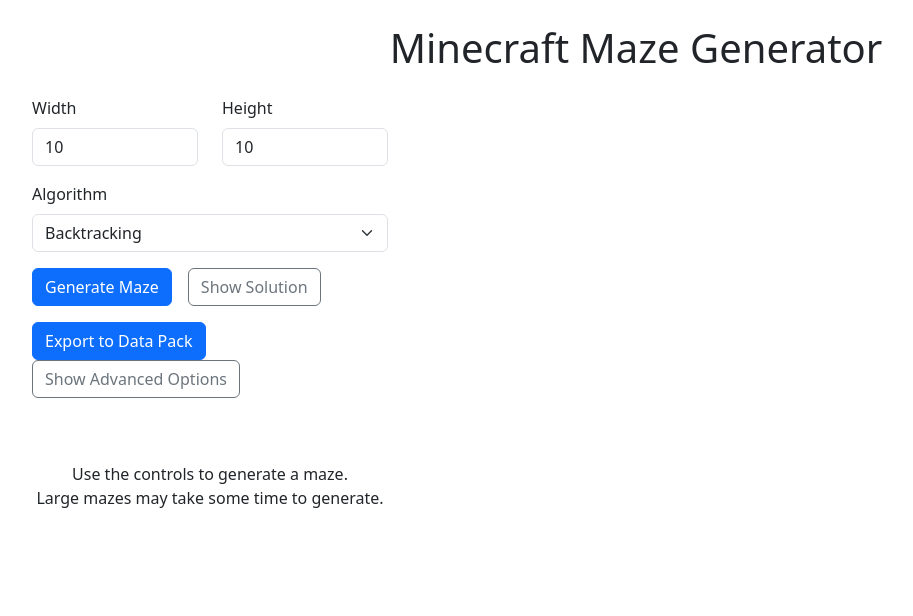
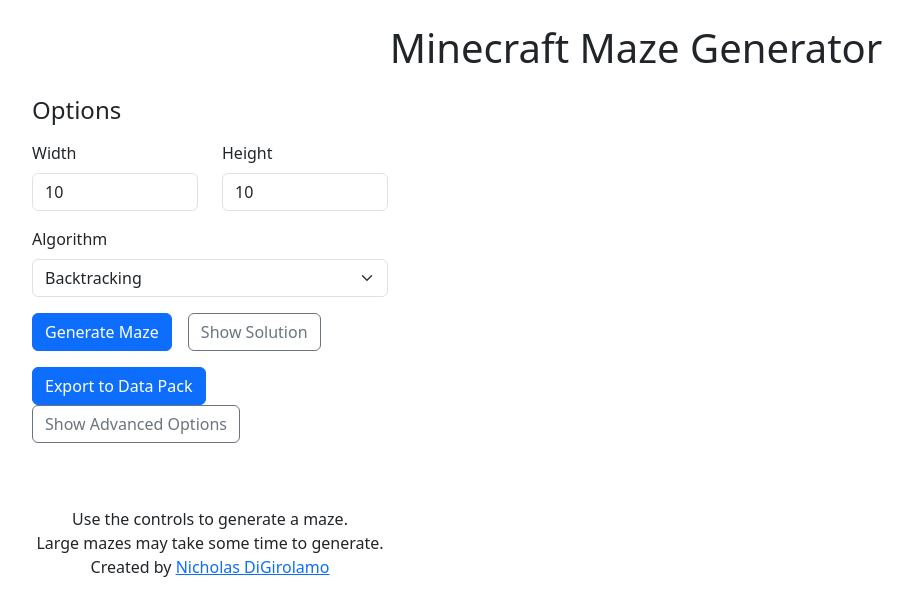
Before and after one commit to nsdigirolamo/maze-gen, a React (Vite) app: page / in a window 1280 px wide. Shown: the top 616 px of the page, without its empty margins (4-917 px from the left). Built offline with nearby package versions, Linux system fonts and the light colour scheme.

Commit message:
Bug fixes

```diff
--- a/src/components/MazeForm.tsx
+++ b/src/components/MazeForm.tsx
@@ -20,6 +20,8 @@
 
   return (
     <Form onSubmit={handleSubmit}>
+      <h4 className="mb-3">Options</h4>
+
       <Row className="mb-3">
         <Form.Group className="col">
           <Form.Label>Width</Form.Label>
@@ -30,6 +32,7 @@
           <Field className="form-control" name="height" type="number" min={1} />
         </Form.Group>
       </Row>
+
       <Row className="mb-3">
         <Form.Group className="col">
           <Form.Label>Algorithm</Form.Label>
@@ -40,6 +43,7 @@
           </Field>
         </Form.Group>
       </Row>
+
       <Row className="mb-3">
         <div>
           <Button variant="primary" type="submit" className="me-3">
@@ -57,6 +61,7 @@
           </ToggleButton>
         </div>
       </Row>
+
       <Row className="mb-3">
         <div>
           <Button
@@ -80,19 +85,30 @@
           </ToggleButton>
         </div>
       </Row>
+
       <Row>
         <div className="text-center my-5">
           Use the controls to generate a maze.
           <br />
           Large mazes may take some time to generate.
+          <br />
+          Created by{" "}
+          <a href="https://www.nsdigirolamo.com">Nicholas DiGirolamo</a>
         </div>
       </Row>
+
       <Row hidden={hideAdvancedOptions}>
         <h4 className="mb-3">Advanced Options</h4>
+
         <Row className="mb-3">
           <Form.Group className="col">
             <Form.Label>Corridor Width</Form.Label>
-            <Field className="form-select" name="corridorWidth" as="select">
+            <Field
+              className="form-select"
+              name="corridorWidth"
+              as="select"
+              type="number"
+            >
               {sizeOptions.map((element, index) => (
                 <option value={element} key={index} label={"" + element} />
               ))}
@@ -100,13 +116,19 @@
           </Form.Group>
           <Form.Group className="col">
             <Form.Label>Wall Width</Form.Label>
-            <Field className="form-select" name="wallWidth" as="select">
+            <Field
+              className="form-select"
+              name="wallWidth"
+              as="select"
+              type="number"
+            >
               {sizeOptions.map((element, index) => (
                 <option value={element} key={index} label={"" + element} />
               ))}
             </Field>
           </Form.Group>
         </Row>
+
         <Row className="mb-3">
           <CoordinateInput
             label="Start Coordinate"
@@ -115,6 +137,7 @@
             maxColumn={values.width - 1}
           />
         </Row>
+
         <Row className="mb-3">
           <CoordinateInput
             label="End Coordinate"
--- a/src/pages/Generator.tsx
+++ b/src/pages/Generator.tsx
@@ -12,11 +12,9 @@
   mazeToMcFunction,
   solutionToMcFunction,
 } from "../logic/mcFunction";
-import Coordinate from "../models/coordinate";
 
 const Generator = () => {
   const [maze, setMaze] = useState<Maze | null>(null);
-  const [solution, setSolution] = useState<Coordinate[]>([]);
 
   const initialValues: MazeFormValues = {
     width: 10,
@@ -35,9 +33,7 @@
       onSubmit={(values, helpers) => {
         const creatorFunction = MAZE_CREATORS[values.mazeCreatorIndex].function;
         const newMaze = creatorFunction(values.width, values.height);
-        const newSolution = solveMaze(newMaze, values.start, values.end);
         setMaze(newMaze);
-        setSolution(newSolution);
         helpers.setFieldValue("start", { row: 0, col: 0 });
         helpers.setFieldValue("end", {
           row: values.height - 1,
@@ -52,20 +48,27 @@
               <MazeForm
                 onExportClick={(values: MazeFormValues) => {
                   if (maze === null) return;
+
+                  // TODO: corridorWidth and wallWidth are strings when
+                  // the user selects them to be non-default values. Need to
+                  // find a better solution than using '+' to convert them back
+                  // to numbers.
                   const mazeBlocks = mazeToBlocks(
                     maze,
-                    values.corridorWidth,
-                    values.wallWidth,
+                    +values.corridorWidth,
+                    +values.wallWidth,
                   );
+                  const mazeFunction = mazeToMcFunction(mazeBlocks);
+
+                  const solution = solveMaze(maze, values.start, values.end);
                   const solutionBlocks = solutionToBlocks(
                     maze,
                     solution,
-                    values.corridorWidth,
-                    values.wallWidth,
+                    +values.corridorWidth,
+                    +values.wallWidth,
                   );
+                  const solutionFunction = solutionToMcFunction(solutionBlocks);
 
-                  const mazeFunction = mazeToMcFunction(mazeBlocks);
-                  const solutionFunction = solutionToMcFunction(solutionBlocks);
                   createDatapack(mazeFunction, solutionFunction).then(
                     (datapack) => {
                       const url = window.URL.createObjectURL(datapack);
```
